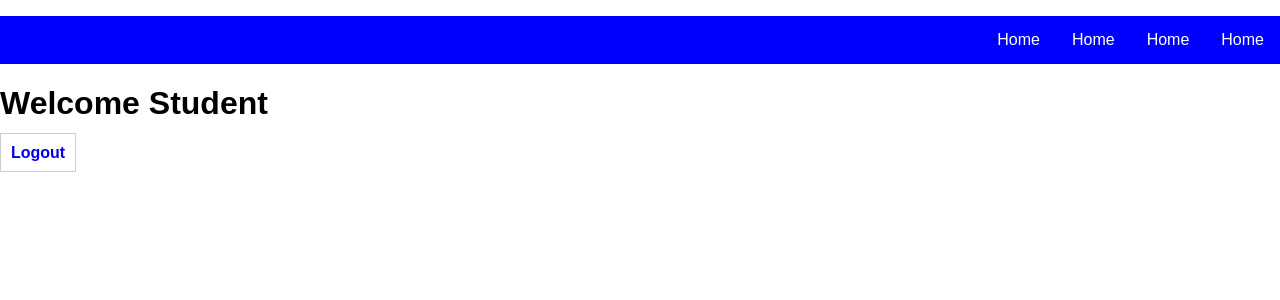
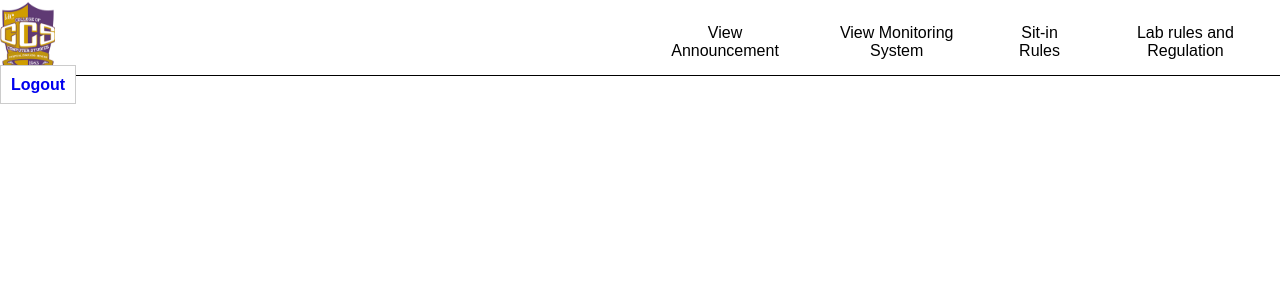
Before and after one commit to diann71/ccs-monitoring-system, a PHP site: page /dashboard.php in a window 1280 px wide. Shown: the top 300 px of the page. Run offline with PHP 8.4, Linux system fonts and the light colour scheme.

Commit message:
updating

```diff
--- a/dashboard.php
+++ b/dashboard.php
@@ -32,27 +32,40 @@ include "connector.php";
             background-color: blue;
             color: white;
         }
+        nav{
+        }
         ul{
+            display: flex;
+            justify-content: flex-end;
+            margin: 0;
             width: 100%;
             padding: 0;
-            background-color: blue;
             list-style-type: none;
             overflow: hidden;
+            border-bottom: 1px solid black;
         }
         li{
             display: inline;
-            float: right;
         }
         li a{
+            margin-top: 9px;
             display: block;
             padding: 15px 16px;
             text-decoration: none;
-            color: white;
+            color: black;
             text-align: center;
         }
         li a:hover{
             background-color: white;
             color: blue
+        }
+        img{
+            width: 55px;
+            margin-right: 590px;
+        }
+        h1{
+            display: inline-block;
+            margin-left: 0;
         }
     </style>
 </head>
@@ -68,14 +81,17 @@ include "connector.php";
         <?php endif; ?>
         <nav class="navbar">
             <ul>
-                <li><a href="home.php" name="home">Home</a></li>
-                <li><a href="home.php" name="home">Home</a></li>
-                <li><a href="home.php" name="home">Home</a></li>
-                <li><a href="home.php" name="home">Home</a></li>
+                <img id="ccs" src="images/ccs.png">
+                <li><a href="home.php" name="home">View Announcement</a></li>
+                <li><a href="home.php" name="home">View Monitoring System</a></li>
+                <li><a href="home.php" name="home">Sit-in Rules</a></li>
+                <li><a href="home.php" name="home">Lab rules and Regulation</a></li>
             </ul>
         </nav>
-        <h1>Welcome Student</h1>
-        <a href="logout.php" name="logout">Logout</a>
     </div>
+    <div>
+    <a href="logout.php" name="logout">Logout</a>
+    </div>
+
 </body>
 </html>
```
Also changed, not shown: images/ccs.png (added).
